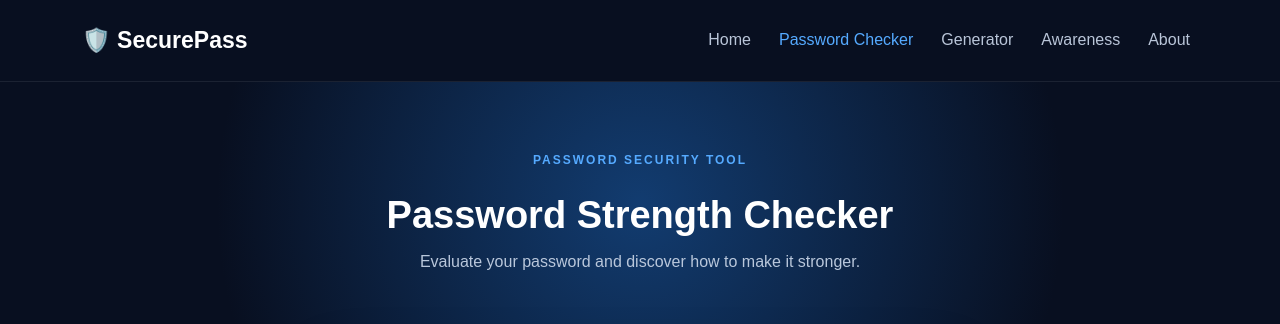
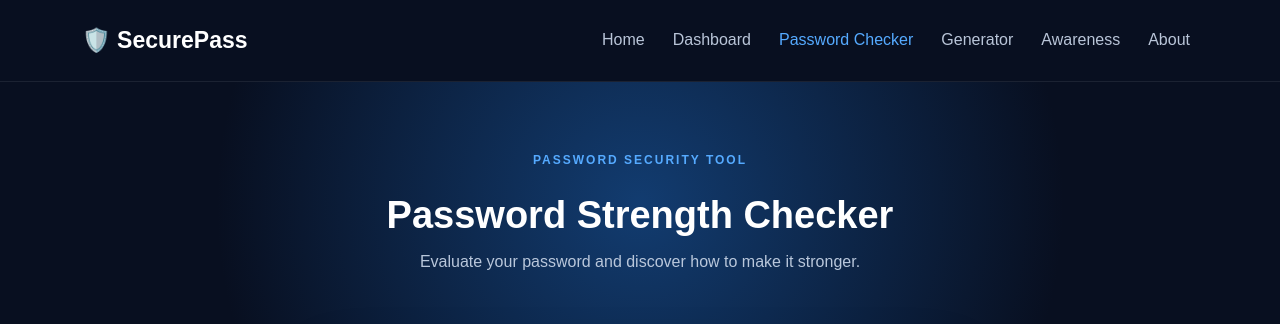
Before and after one commit to Snapboy50/SecurePass, a Flask app: page /password-checker in a window 1280 px wide. Shown: the top 324 px of the page. Run offline with Flask 3, Linux system fonts and the light colour scheme.

Commit message:
Add Dashboard link to password checker navigation

```diff
--- a/templates/pages/password-checker.html
+++ b/templates/pages/password-checker.html
@@ -46,6 +46,10 @@
 
                     <li class="nav-item">
                         <a class="nav-link" href="../index.html">Home</a>
+                    </li>
+
+                    <li class="nav-item">
+                         <a class="nav-link" href="../dashboard">Dashboard</a>
                     </li>
 
                     <li class="nav-item">
```
